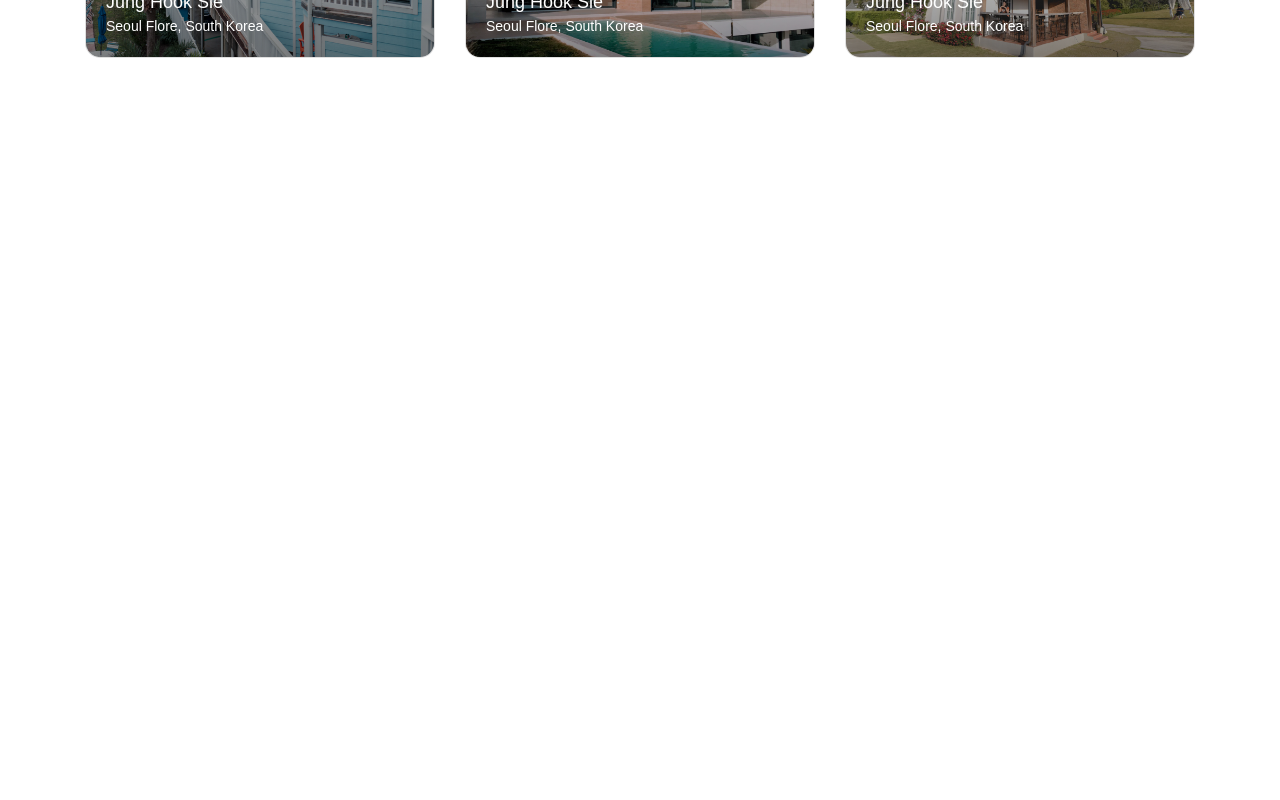
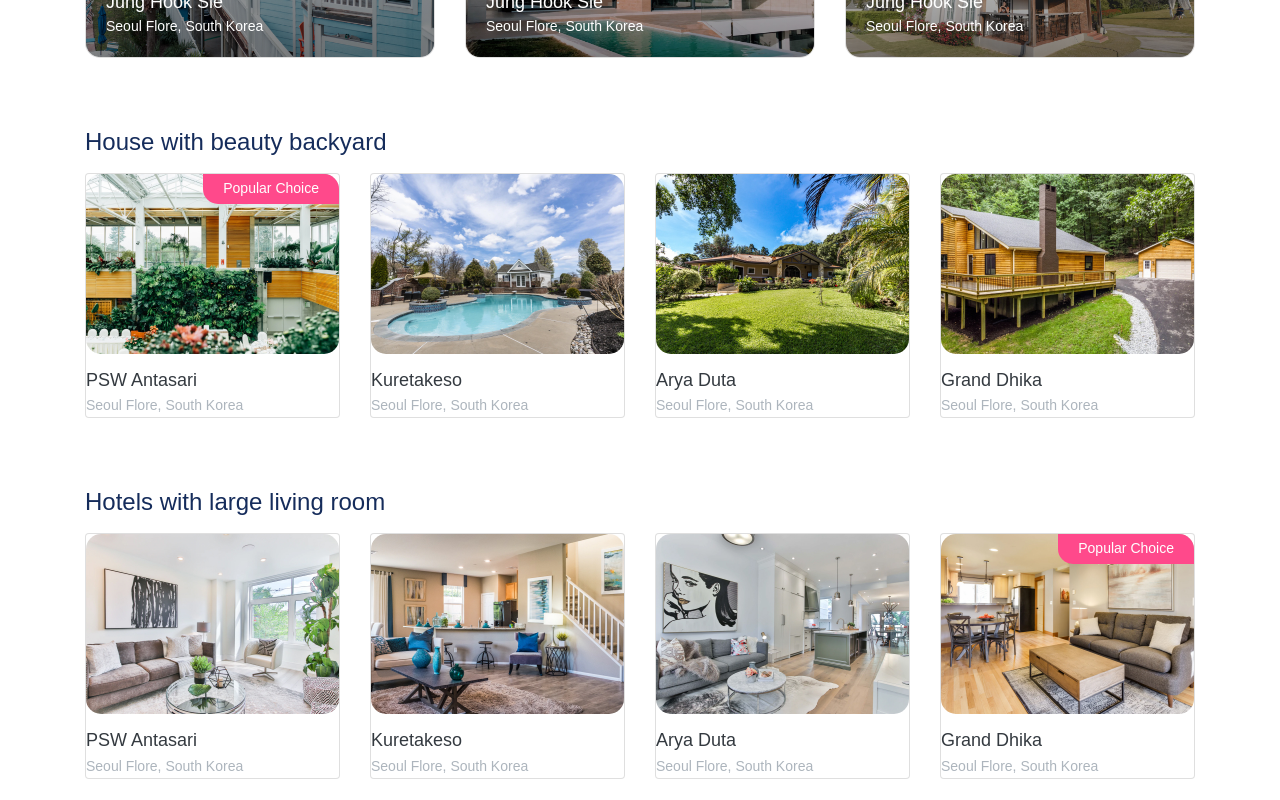
Before and after one commit to rizkinabil/staycation-bwa, a React (Create React App) app: page / in a window 1280 px wide. Shown: the part 1140-1940 px from the top of the page. Before the commit the page ends 1268 px from the top, so only its background shows below. Built offline with nearby package versions, Linux system fonts and the light colour scheme.

Commit message:
finished category section

```diff
--- a/src/pages/LandingPage.js
+++ b/src/pages/LandingPage.js
@@ -3,6 +3,7 @@
 import Header from "parts/Header";
 import Hero from "parts/Hero";
 import MostPicked from "parts/MostPicked";
+import Categories from "parts/Categories";
 
 import landingPage from "json/landingPage.json";
 export default class LandingPage extends Component {
@@ -16,6 +17,7 @@
             <Header {...this.props}></Header>
             <Hero refMostPicked={this.refMostPicked} data={landingPage.hero} />
             <MostPicked refMostPicked={this.refMostPicked} data={landingPage.mostPicked}></MostPicked>
+            <Categories data={landingPage.categories} />
          </>
       );
    }
--- a/src/parts/Hero.js
+++ b/src/parts/Hero.js
@@ -12,7 +12,7 @@
 export default function Hero(props) {
    function showMostPicked() {
       window.scrollTo({
-         top: props.refMostPicked.current.offsetTop - 3,
+         top: props.refMostPicked.current.offsetTop - 30,
          behavior: "smooth",
       });
    }
--- a/src/parts/MostPicked.js
+++ b/src/parts/MostPicked.js
@@ -1,6 +1,5 @@
 import React from "react";
 import Button from "elements/Button";
-import moduleName from "module";
 
 export default function MostPicked(props) {
    return (
```
